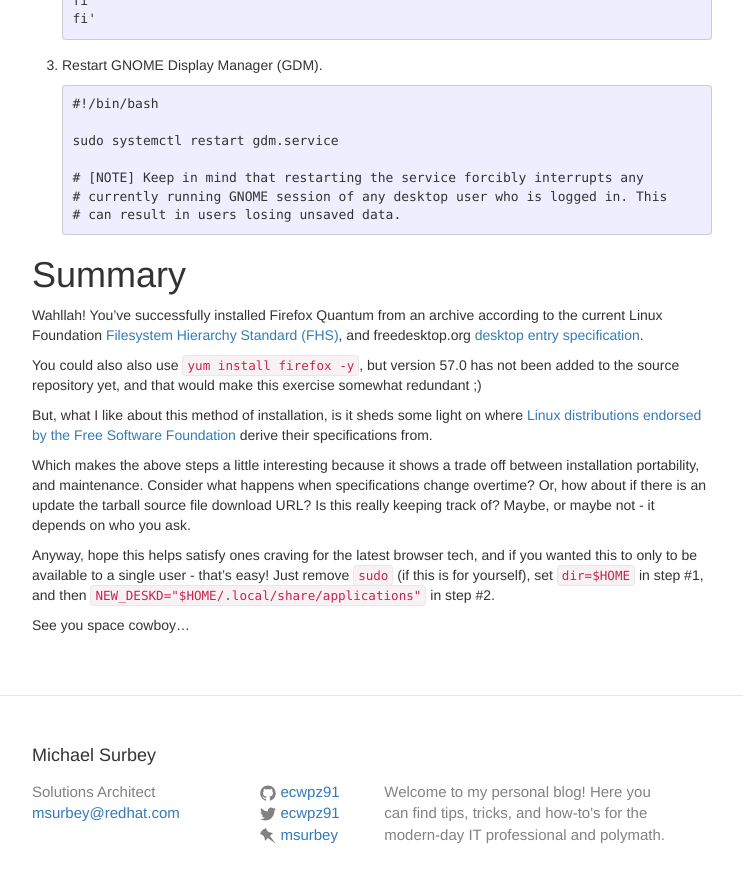
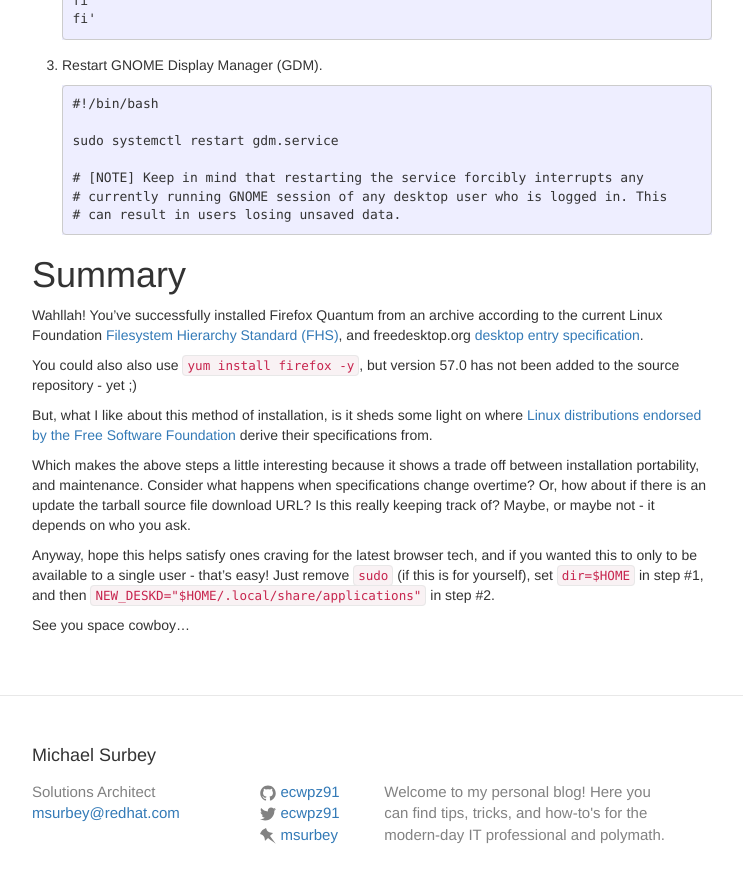
Before and after one commit to ecwpz91/ecwpz91.github.io, a Jekyll site: the page built from _posts/2017-11-18-Getting and Installing Firefox Quantum.md, in a window 1280 px wide and 900 px high, scrolled down 1358 px. Shown: the top 883 px of the window, without its empty margins (268-1011 px from the left). Built offline with Jekyll 4.4.1, drawn with Linux system fonts in a browser that asks for light colours; nearby versions of some CDN libraries.

Commit message:
Finalized

```diff
--- a/_posts/2017-11-18-Getting and Installing Firefox Quantum.md
+++ b/_posts/2017-11-18-Getting and Installing Firefox Quantum.md
@@ -77,7 +77,7 @@
 
 Wahllah! You've successfully installed Firefox Quantum from an archive according to the current Linux Foundation [Filesystem Hierarchy Standard (FHS)][2], and freedesktop.org [desktop entry specification][3].
 
-You could also also use `yum install firefox -y`, but version 57.0 has not been added to the source repository yet, and that would make this exercise somewhat redundant ;)
+You could also also use `yum install firefox -y`, but version 57.0 has not been added to the source repository - yet ;)
 
 But, what I like about this method of installation, is it sheds some light on where [Linux distributions endorsed by the Free Software Foundation][4] derive their specifications from.
 
```
